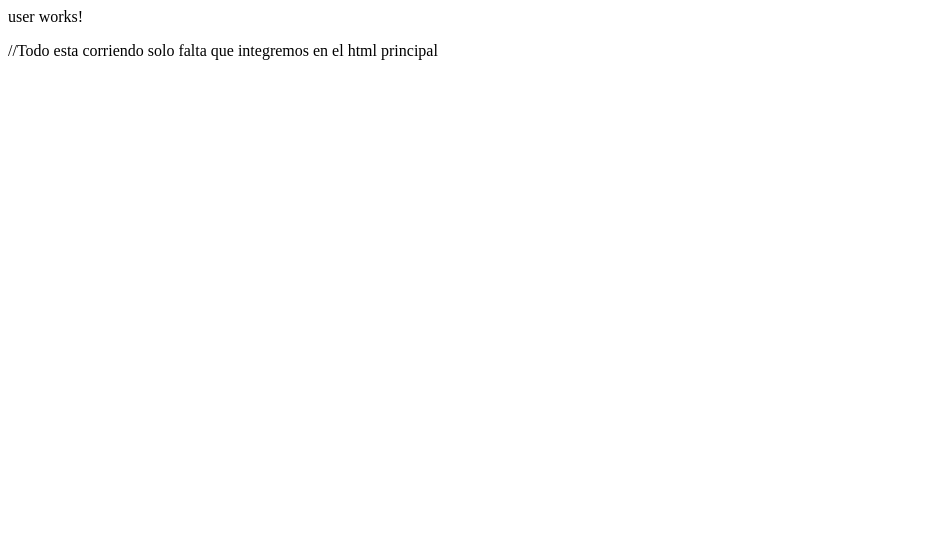
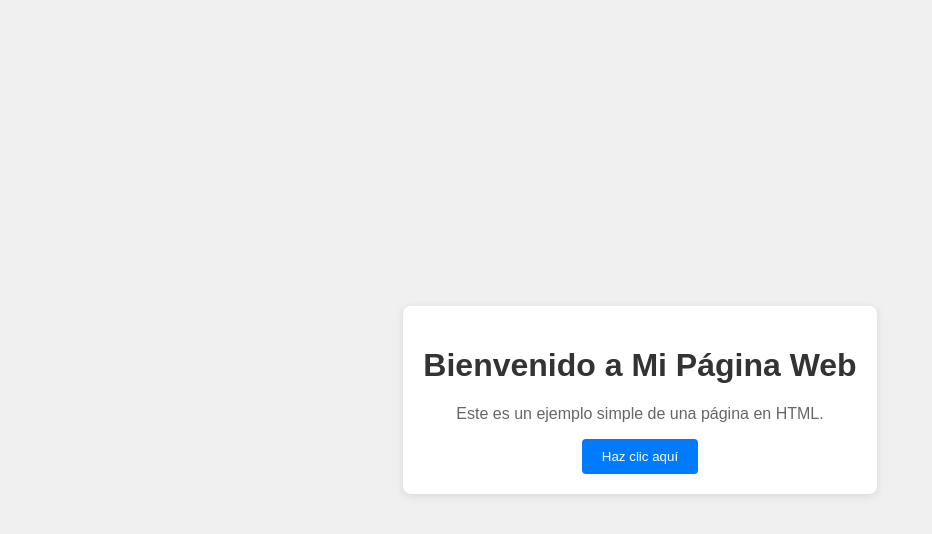
Before and after one commit to PLINIORZAVALA/frondEssalud, a plain HTML site: page app/components/user/user.component.html in a window 1280 px wide. Shown: the whole page, without its empty margins (0-932 px from the left). Drawn offline with Linux system fonts and the light colour scheme.

Commit message:
second commit

```diff
--- a/app/components/user/user.component.html
+++ b/app/components/user/user.component.html
@@ -1,2 +1,49 @@
-<p>user works!</p>
-//Todo esta corriendo solo falta que integremos en el html principal
+<!DOCTYPE html>
+<html lang="es">
+<head>
+    <meta charset="UTF-8">
+    <meta name="viewport" content="width=device-width, initial-scale=1.0">
+    <title>Mi Página Web Secundaria</title>
+    <style>
+        body {
+            font-family: Arial, sans-serif;
+            background-color: #f0f0f0;
+            margin: 0;
+            padding: 0;
+            display: flex;
+            justify-content: center;
+            align-items: center;
+            height: 100vh;
+        }
+        .container {
+            background-color: #fff;
+            padding: 20px;
+            border-radius: 8px;
+            box-shadow: 0 2px 10px rgba(0, 0, 0, 0.1);
+            text-align: center;
+        }
+        h1 {
+            color: #333;
+        }
+        p {
+            color: #666;
+        }
+        button {
+            padding: 10px 20px;
+            background-color: #007BFF;
+            color: white;
+            border: none;
+            border-radius: 4px;
+            cursor: pointer;
+        }
+        button:hover {
+            background-color: #0056b3;
+        }
+    </style>
+</head>
+<body>
+    <div class="container">
+        <h1>Bienvenido a Mi Página Web</h1>
+        <p>Este es un ejemplo simple de una página en HTML.</p>
+        <button onclick="alert('¡Hola!')">Haz clic aquí</button>
+    </div>
```
Also changed, not shown: app/app.component.html (+49 -0 lines), 3 other files.
